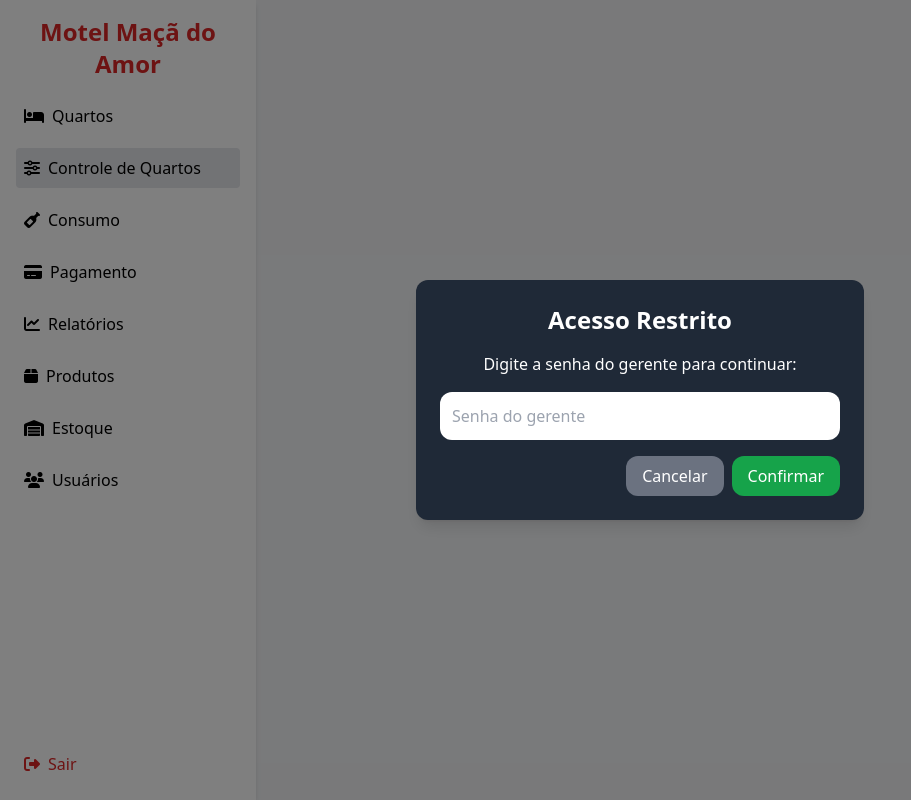
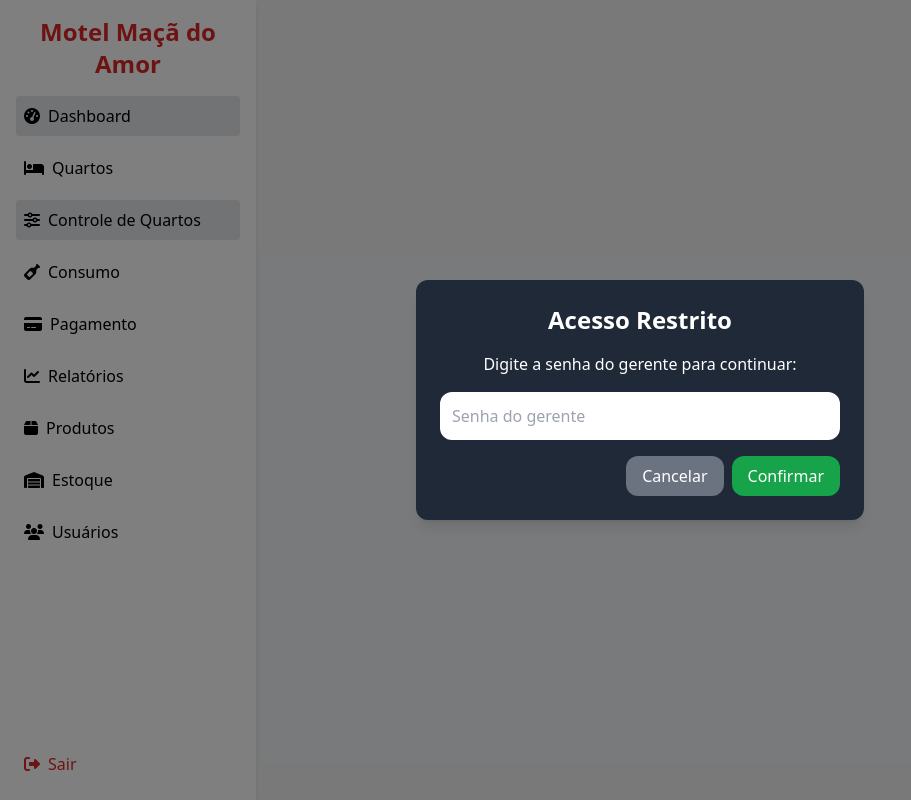
Before and after one commit to artur14codta-hub/motel-system, a plain HTML site: page frontend/controle_quartos.html in a window 1280 px wide. Shown: the whole page, without its empty margins (0-911 px from the left). Drawn offline with nearby package versions, Linux system fonts and the light colour scheme.

Commit message:
Add link to Dashboard in controle_quartos.html

```diff
--- a/frontend/controle_quartos.html
+++ b/frontend/controle_quartos.html
@@ -13,6 +13,7 @@
 <aside class="w-64 bg-white shadow-md p-4 flex flex-col gap-4">
   <h1 class="text-2xl font-bold text-red-600 text-center">Motel Maçã do Amor</h1>
   <nav class="flex flex-col gap-3">
+    <a href="dashboard.html" class="flex items-center gap-2 p-2 bg-gray-200 rounded"><i class="fa-solid fa-gauge-high"></i> Dashboard</a>
     <a href="quartos.html" class="flex items-center gap-2 p-2 hover:bg-gray-200 rounded"><i class="fa-solid fa-bed"></i> Quartos</a>
     <a href="controle_quartos.html" class="flex items-center gap-2 p-2 bg-gray-200 rounded"><i class="fa-solid fa-sliders"></i> Controle de Quartos</a>
     <a href="consumo.html" class="flex items-center gap-2 p-2 hover:bg-gray-200 rounded"><i class="fa-solid fa-wine-bottle"></i> Consumo</a>
```
